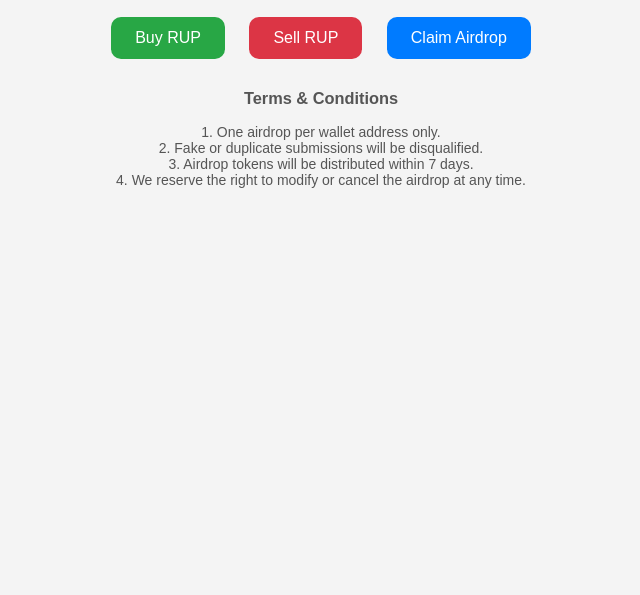
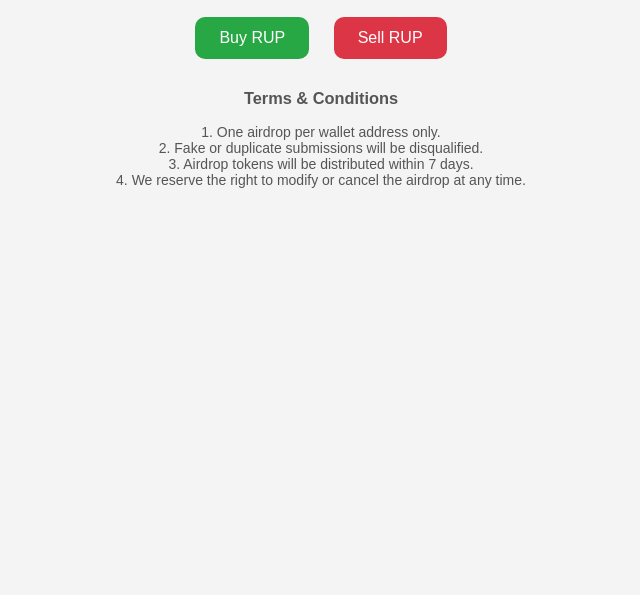
Before and after one commit to RUPESHRUP25/rup-token-website, a plain HTML site: page index.html in a window 1280 px wide. Shown: the part 205-800 px from the top of the page, without its empty margins (319-959 px from the left). Drawn offline with Linux system fonts and the light colour scheme.

Commit message:
Update index.html

```diff
--- a/index.html
+++ b/index.html
@@ -63,7 +63,7 @@
   <div>
     <button class="button buy" onclick="window.open('https://quickswap.exchange/#/swap?inputCurrency=MATIC&outputCurrency=0xYourTokenAddressHere', '_blank')">Buy RUP</button>
     <button class="button sell" onclick="window.open('https://quickswap.exchange/#/swap?inputCurrency=0xYourTokenAddressHere&outputCurrency=MATIC', '_blank')">Sell RUP</button>
-    <button class="button airdrop-btn" onclick="window.open('https://docs.google.com/forms/d/e/1FAIpQLSdMQULoXp4NEXEbo0QQs5q66Nn6FBEl-jw4DM2G...', '_blank')">Claim Airdrop</button>
+
   </div>
 
   <div class="terms">
```
